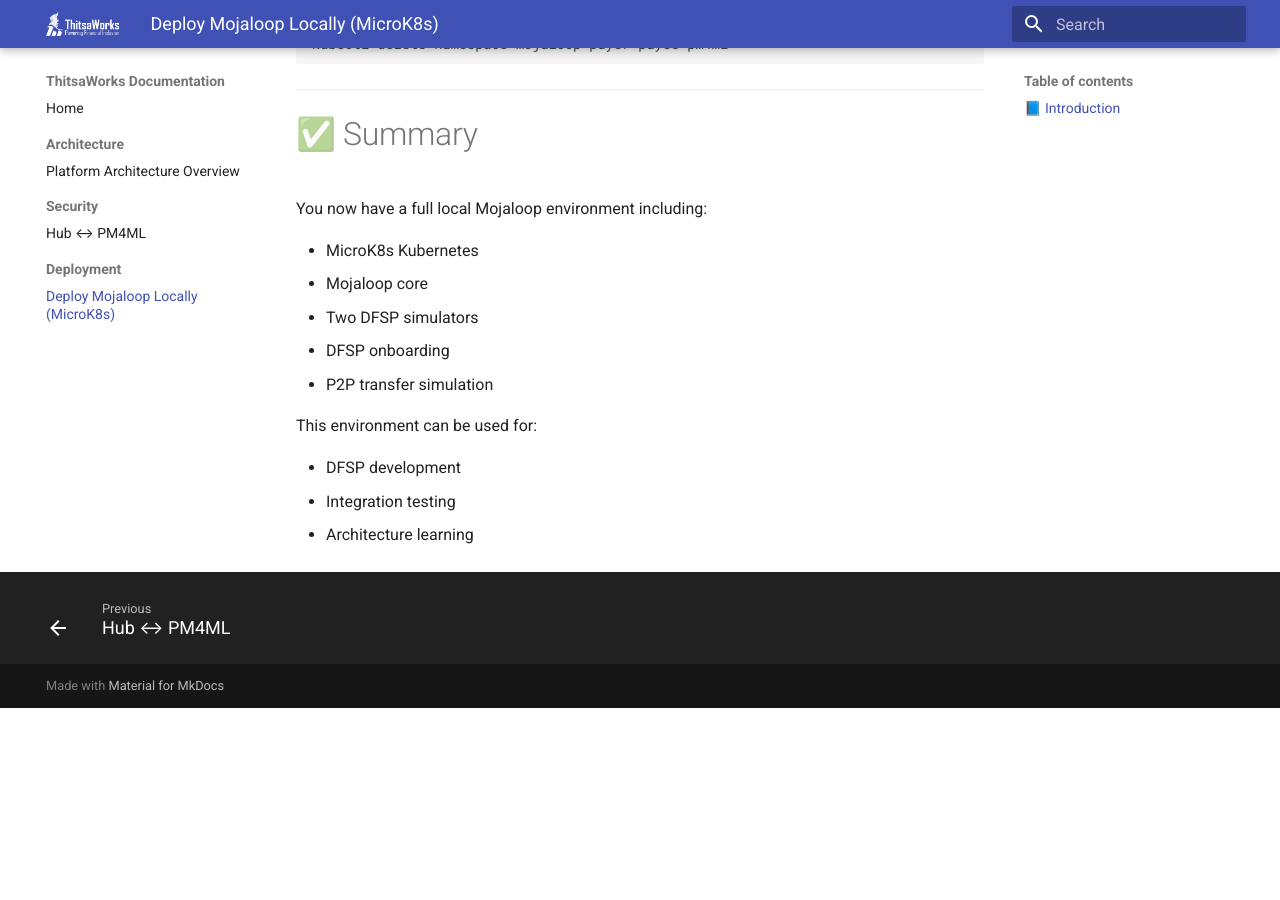
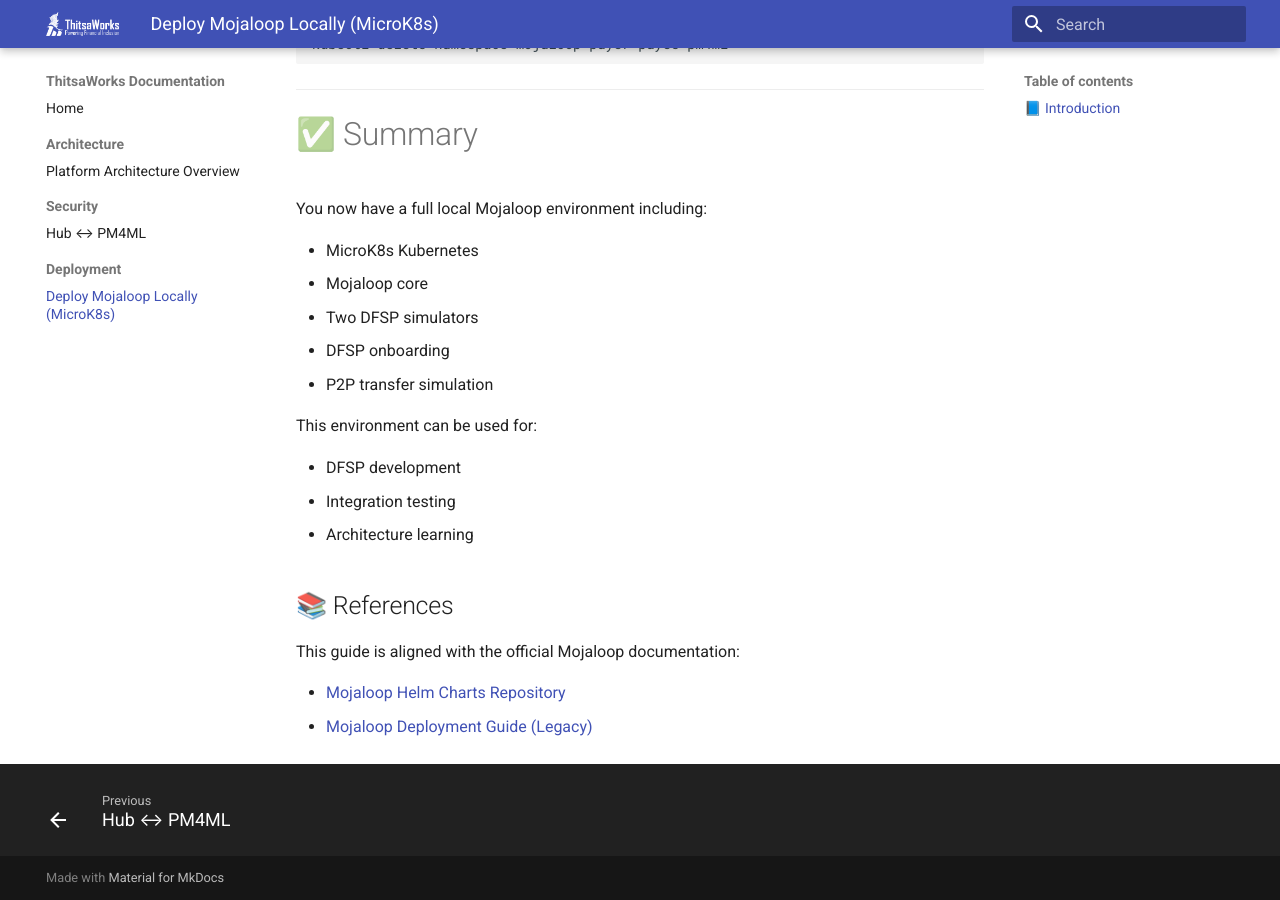
Before and after one commit to ThitsaX/docs, an MkDocs documentation site: the page built from docs/deploy-mojaloop-local-microk8s.md, in a window 1280 px wide and 900 px high, scrolled down 6249 px. Built offline with MkDocs 1.6.1 and Material for MkDocs 9.7.7, drawn with Linux system fonts in a browser that asks for light colours; the version menu is left out; before the commit the page ends 6957 px from its top, so only the background shows below that.

Commit message:
add ref links

```diff
--- a/docs/deploy-mojaloop-local-microk8s.md
+++ b/docs/deploy-mojaloop-local-microk8s.md
@@ -319,3 +319,11 @@
 * DFSP development
 * Integration testing
 * Architecture learning
+
+
+## 📚 References
+
+This guide is aligned with the official Mojaloop documentation:
+
+- [Mojaloop Helm Charts Repository](https://github.com/mojaloop/helm/blob/main/README.md)
+- [Mojaloop Deployment Guide (Legacy)](https://docs.mojaloop.io/legacy/deployment-guide/#mojaloop-deployment)
```
